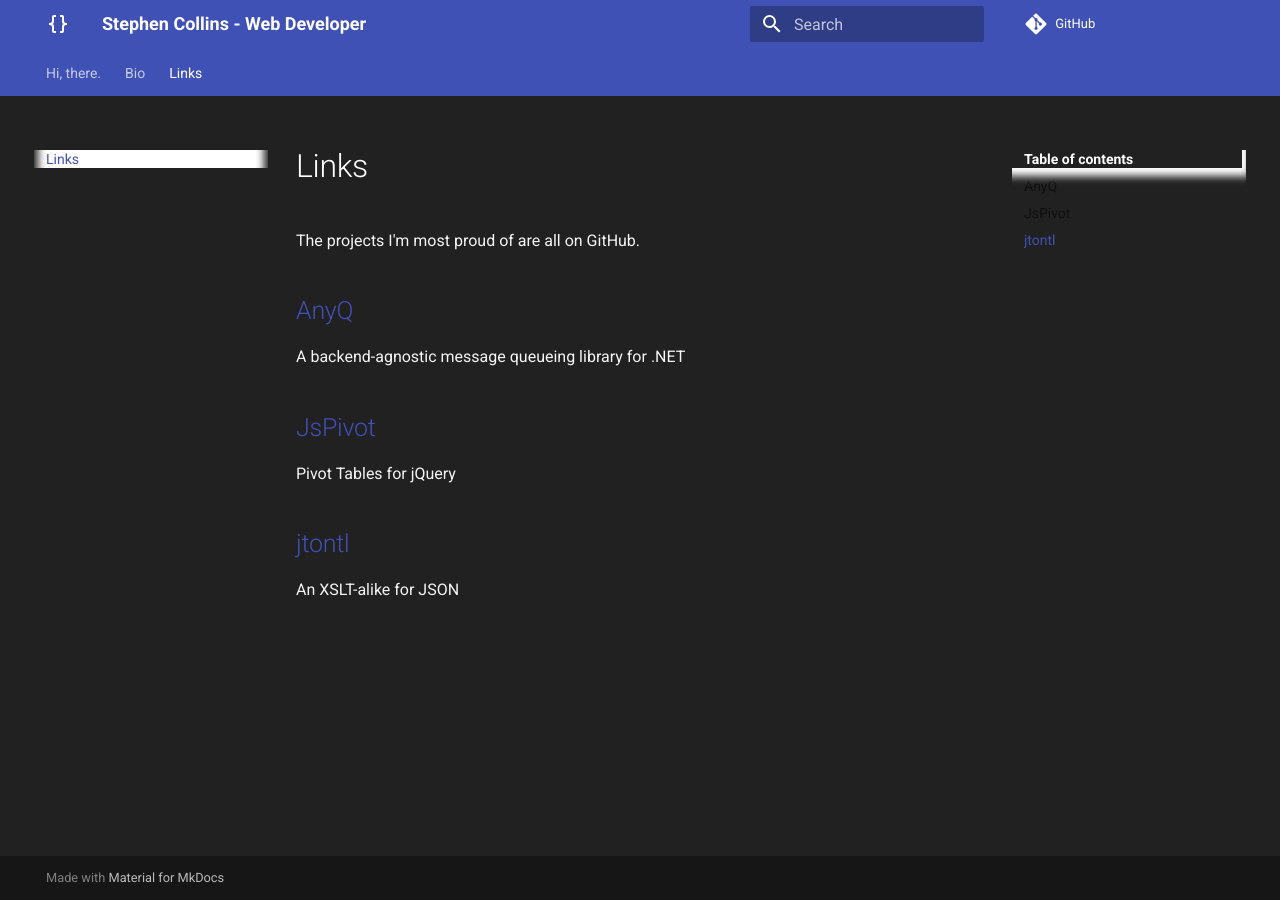
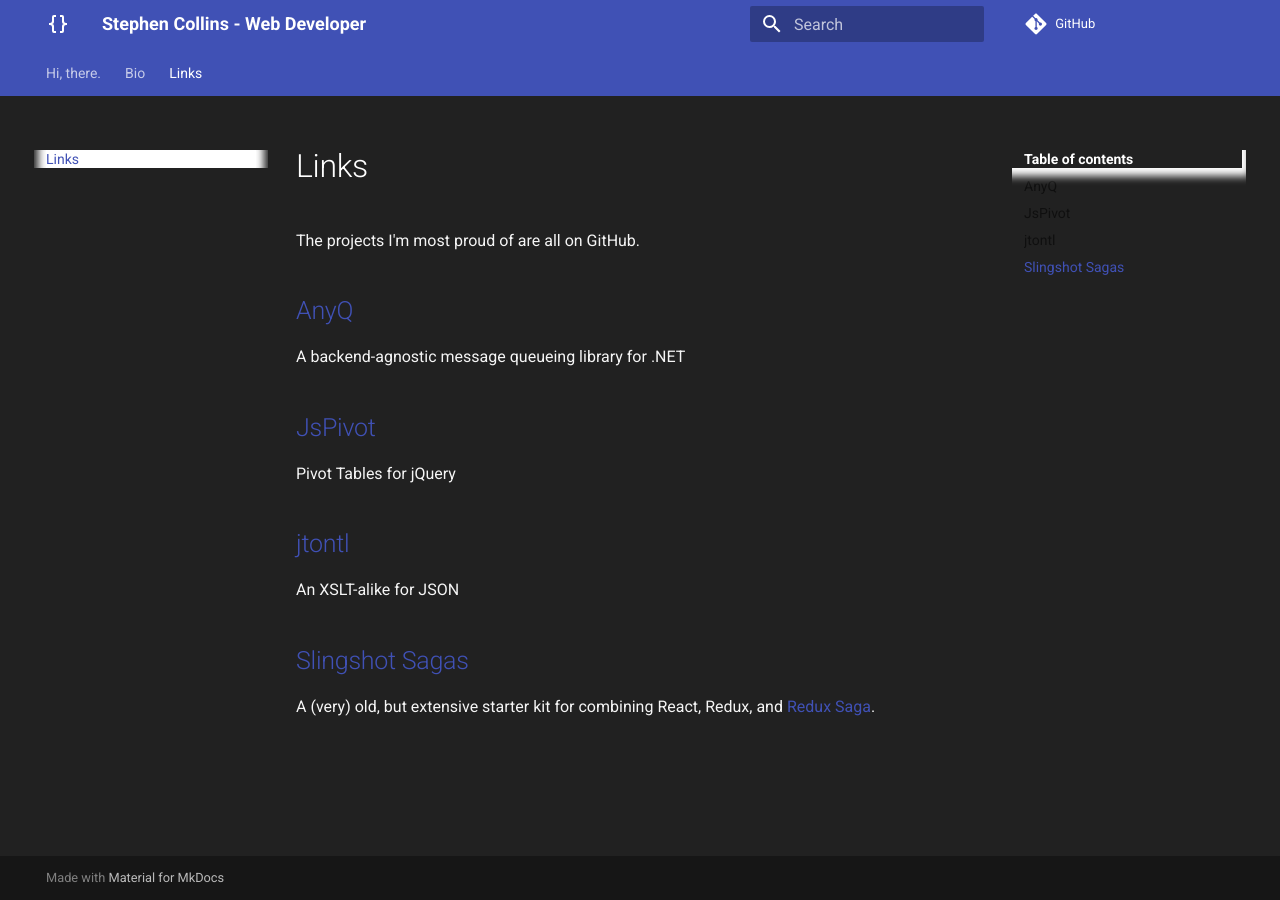
Before and after one commit to nibblesnbits/nibblesnbits.github.io, an MkDocs documentation site: the page built from docs/links.md, in a window 1280 px wide. Built offline with MkDocs 1.6.1 and Material for MkDocs 9.7.7, drawn with Linux system fonts in a browser that asks for light colours; comment, search, counter and statistics services are not loaded.

Commit message:
updated links

```diff
--- a/docs/links.md
+++ b/docs/links.md
@@ -10,7 +10,10 @@ A backend-agnostic message queueing library for .NET
 
 Pivot Tables for jQuery
 
-
 ## [jtontl](http://doubleprecisionsoftware.github.io/jsontl/)
 
 An XSLT-alike for JSON
+
+## [Slingshot Sagas](https://github.com/nibblesnbits/slingshot-sagas)
+
+A (very) old, but extensive starter kit for combining React, Redux, and [Redux Saga](https://redux-saga.js.org/).
```
